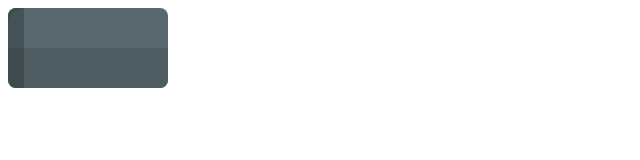
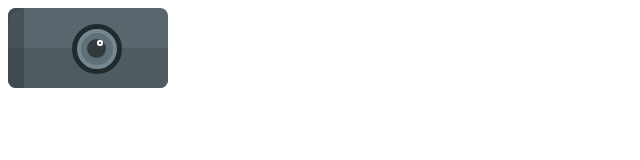
Before and after one commit to MaggieMoss/css-shapes, a plain HTML site: page camera.html in a window 1280 px wide. Shown: the whole page, without its empty margins (0-640 px from the left). Drawn offline with Linux system fonts and the light colour scheme.

Commit message:
added a camera lense

```diff
--- a/camera.html
+++ b/camera.html
@@ -6,6 +6,10 @@
   <meta http-equiv="X-UA-Compatible" content="ie=edge">
   <title>Camera</title>
   <style>
+    .camera-container {
+      position: relative;
+    }
+
     .body  {
       height: 5em;
       width: 10em;
@@ -16,10 +20,44 @@
 
     .lense {
       margin: 0 auto;
-      border: 5px solid black;
+      border: 5px solid #212A2D;
       height: 2.5em;
       width: 2.5em;
       border-radius: 50%;
+      position: absolute;
+      top: 1em;
+      left: 4em;
+      background-color: #77878F;
+    }
+
+    .glass {
+      height: 2em;
+      width: 2em;
+      background-color: #5E6F78;
+      border-radius: 50%;
+      position: absolute;
+      top: 0.25em;
+      left: 0.25em;
+    }
+
+    .dark-circle {
+      height: 1.2em;
+      width: 1.2em;
+      background-color: #303A3F;
+      border-radius: 50%;
+      position: absolute;
+      top: 0.36em;
+      left: 0.36em;
+    }
+
+    .glare {
+      width: 0.1em;
+      height: 0.1em;
+      border: 2px solid white;
+      border-radius: 50%;
+      position: absolute;
+      top: 0.1em;
+      right: 0.2em;
     }
 
     .right {
@@ -70,7 +108,13 @@
    --><div class="right">
         <div class="right-top"></div>
       </div>
-      <!-- <div class="lense"></div> -->
+    </div>
+    <div class="lense">
+      <div class="glass">
+        <div class="dark-circle">
+          <div class="glare"></div>
+        </div>
+      </div>
     </div>
   </div>
 </body>
```
